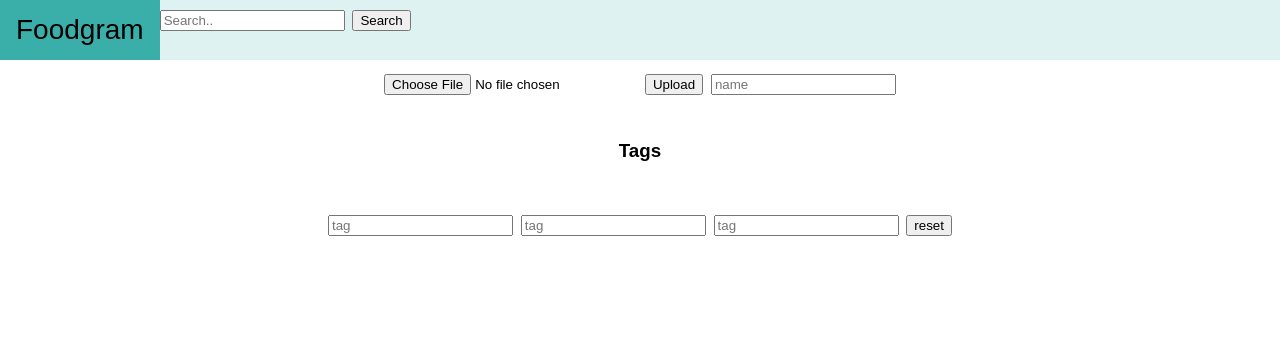
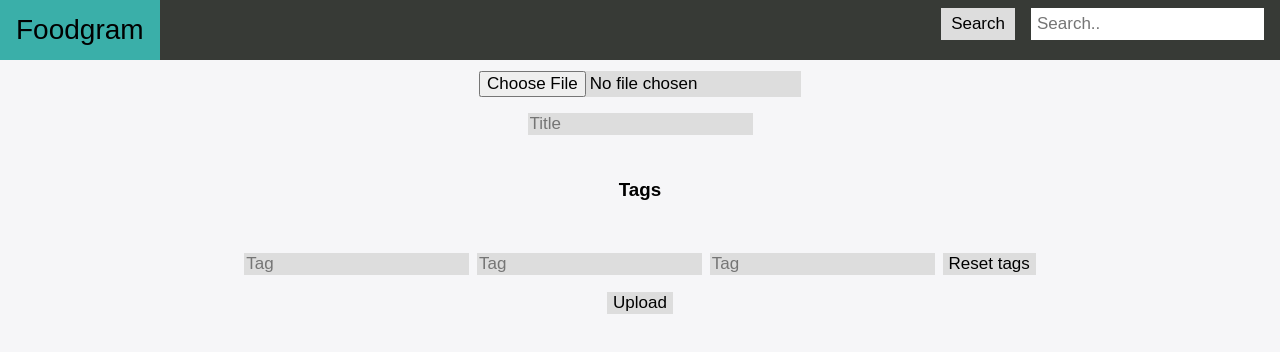
Before and after one commit to vilsku/projekti, a website: page assets/index.html in a window 1280 px wide. Drawn offline with nearby package versions, Linux system fonts and the light colour scheme; no server answers.

Commit message:
värit ja napit

```diff
--- a/assets/css/style.css
+++ b/assets/css/style.css
@@ -15,12 +15,13 @@ body {
 .main {
     display: flex;
     flex-direction: column;
+    background-color: #F6F6F8;
 }
 
 
 #navbar {
     overflow: hidden;
-    background-color: #DEF2F1;
+    background-color: #373A36;
     position: fixed;
     top: 0;
     width: 100%;
@@ -29,7 +30,7 @@ body {
 #logo {
     float: left;
     display: block;
-    color: #2B7A78;
+    color: white;
     text-align: center;
     padding: 14px 16px;
     text-decoration: none;
@@ -38,7 +39,45 @@ body {
 #navbar a:hover {
     background: #3AAFA9;
     color: black;
+    text-align: center;
 }
+
+#navbar input[type=text] {
+    float: right;
+    padding: 6px;
+    border: none;
+    margin-top: 8px;
+    margin-right: 16px;
+    font-size: 17px;
+}
+
+#navbar .search-container #searchBtn {
+    float: right;
+    padding: 6px 10px;
+    margin-top: 8px;
+    margin-right: 16px;
+    background: #ddd;
+    font-size: 17px;
+    border: none;
+    cursor: pointer;
+}
+#navbar .search-container #searchBtn:hover {
+    background: lightslategray;
+}
+.addPicture input {
+    background: #ddd;
+    font-size: 17px;
+    border: none;
+    cursor: pointer;
+}
+
+.addPicture button {
+    background: #ddd;
+    font-size: 17px;
+    border: none;
+    cursor: pointer;
+}
+
 .flex-container {
     padding: 0;
     margin: 0;
@@ -52,13 +91,12 @@ body {
 
     -webkit-flex-flow: row wrap;
     justify-content: center;
+    align-items: flex-start;
 
 }
 .flex-item {
-    padding: 5px;
     width: 200px;
-    height: 150px;
-    margin-top: 10px;
+    margin-top: 1%;
 }
 .row {
     margin-left: 15%;
@@ -75,18 +113,15 @@ body {
 
 
 ul {
-    margin: 0;
-    padding: 0;
     list-style-type: none;
     display: flex;
     flex-wrap: wrap;
 }
 
 li {
-    width: 500px;
-    margin: .2em;
+    width: 50%;
+    height: 50%;
 }
-
 li img {
     width: 100%;
 }
@@ -99,6 +134,20 @@ p {
 }
 
 
-@media screen and (max-height: 450px) {
 
+@media screen and (max-height: 500px) {
+    #navbar .search-container {
+        float: none;
+    }
+    #navbar a, .topnav input[type=text], #navbar .search-container #searchBtn {
+        float: none;
+        display: block;
+        text-align: left;
+        width: 100%;
+        margin: 0;
+        padding: 14px;
+    }
+    #navbar input[type=text] {
+        border: 1px solid #ccc;
+    }
 }
--- a/assets/index.html
+++ b/assets/index.html
@@ -10,8 +10,10 @@
 <div class="main">
     <div id="navbar">
         <a href="#home" id="logo" onclick="topFunction()">Foodgram</a>
-        <input type="text" placeholder="Search.." name="search" id="search">
-        <button id="searchBtn">Search</button>
+        <div class="search-container">
+            <input type="text" placeholder="Search.." name="search" id="search">
+            <button id="searchBtn">Search</button>
+        </div>
     </div>
     <div class="addPicture">
         <form action="http://localhost:3000/img"
@@ -19,14 +21,14 @@
               class="light-border"
               enctype="multipart/form-data"
               id="addImageForm">
-            <input class="light-border" type="file" name="image" placeholder="Choose file">
-            <button class="light-border" type="submit">Upload</button>
-            <input type="text" placeholder="name" name="name" required>
+            <input class="light-border" type="file" name="image" placeholder="Choose file" style="background: #ddd; font-size: 17px; border: none; cursor: pointer;">
+            <p><input type="text" placeholder="Title" name="name" required id="title"></p>
             <h6>Tags</h6>
-            <input type="text" placeholder="tag" name="tag1" required>
-            <input type="text" placeholder="tag" name="tag2" required>
-            <input type="text" placeholder="tag" name="tag3" required>
-            <button type="reset">reset</button>
+            <input type="text" placeholder="Tag" name="tag1" required class="tagbox">
+            <input type="text" placeholder="Tag" name="tag2" required class="tagbox">
+            <input type="text" placeholder="Tag" name="tag3" required class="tagbox">
+            <button type="reset">Reset tags</button>
+            <p><button class="light-border" type="submit">Upload</button></p>
         </form>
     </div>
     <div class="container">
--- a/controllers/imgController.js
+++ b/controllers/imgController.js
@@ -56,7 +56,7 @@ const img_search_get = async (req, res) => {
 const img_list_get = async (req, res) => {
     const imgs = async () => {
         try {
-            const [rows] = await promisePool.query('SELECT * FROM images');
+            const [rows] = await promisePool.query('SELECT * FROM images ORDER BY img_id DESC');
             return (rows);
         } catch (e) {
             console.log('error', e.message);
```
Also changed, not shown: uploads/kuva2.jpg (added).
